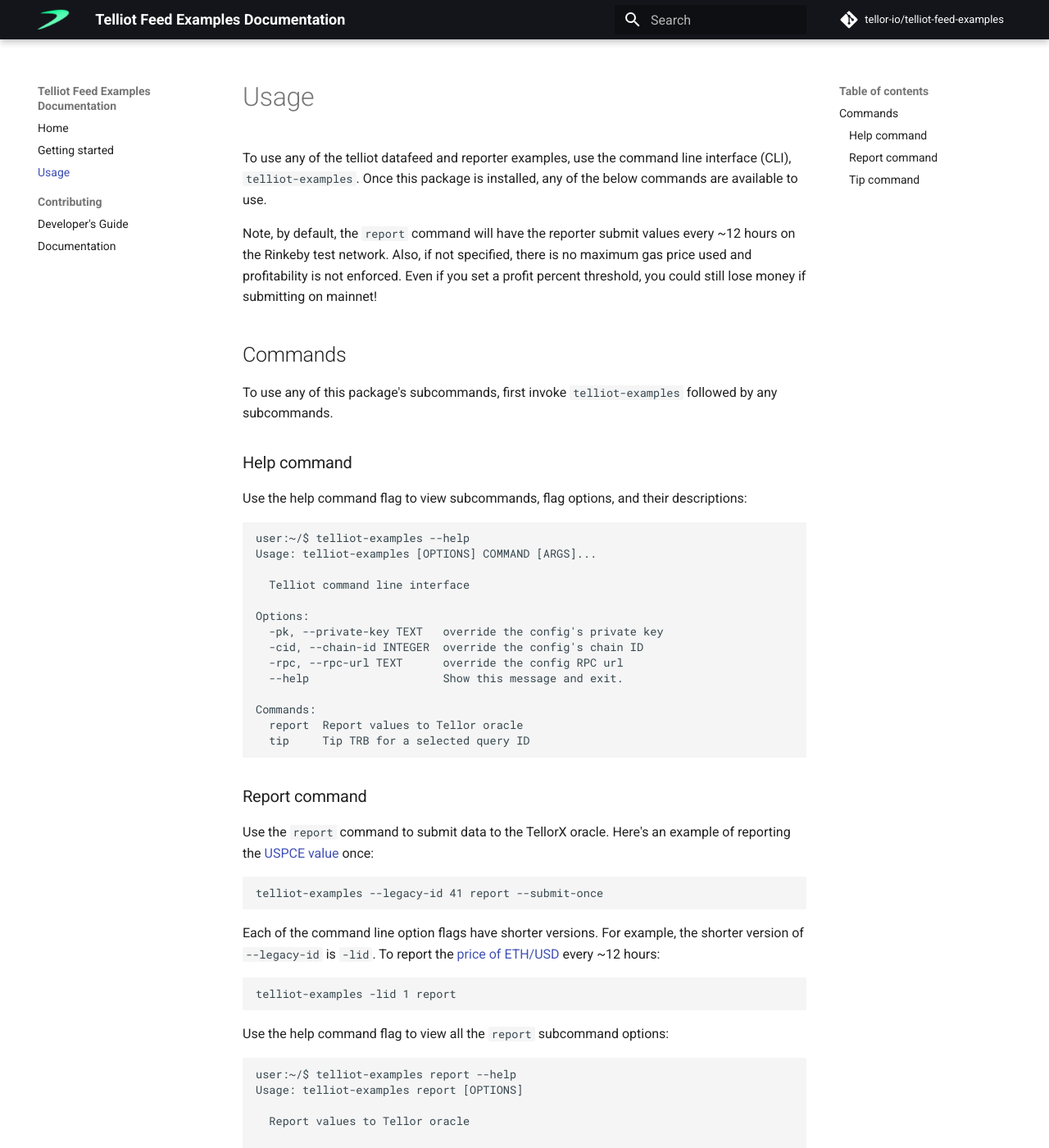
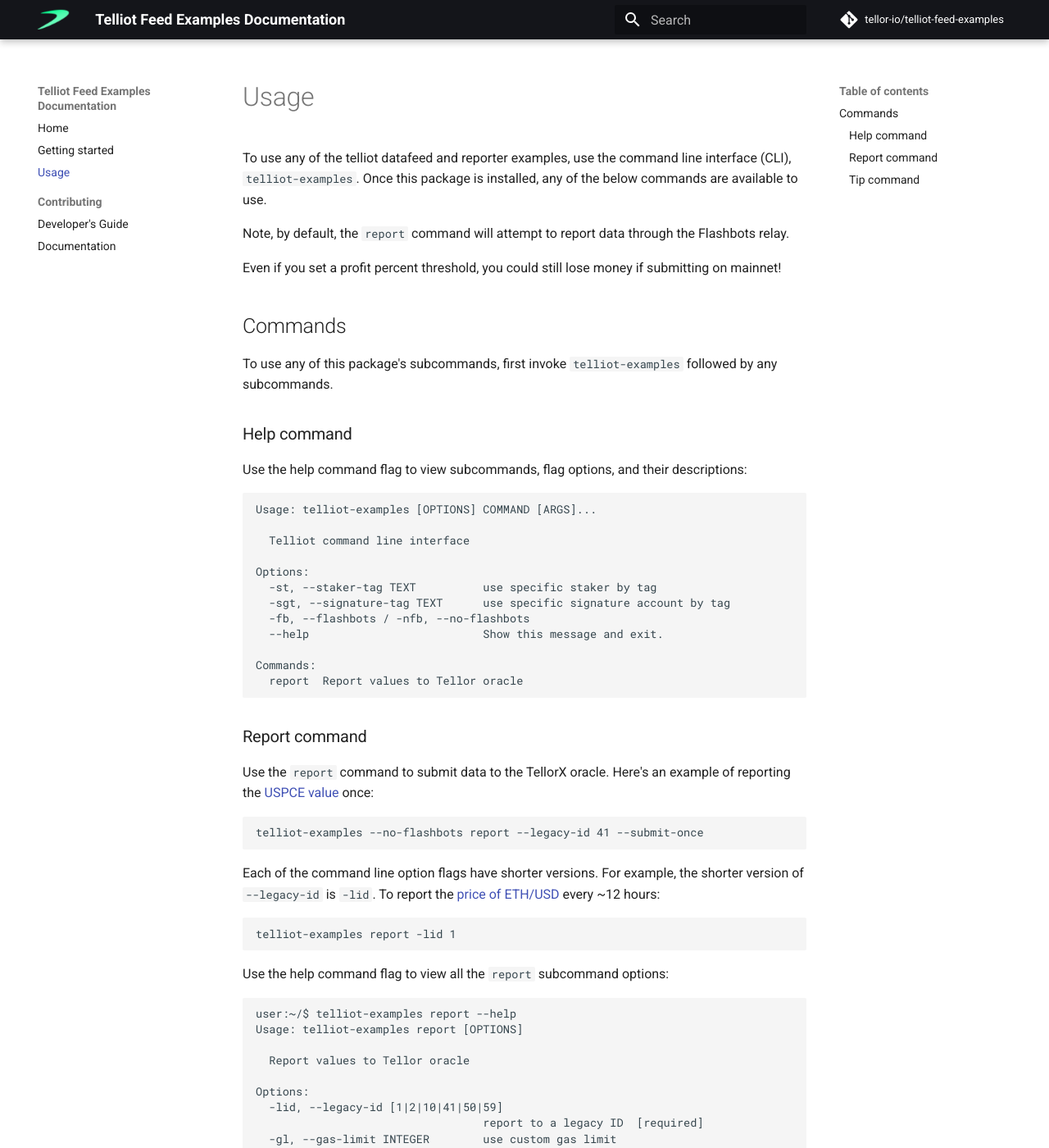
Before and after one commit to tellor-io/telliot-feeds, an MkDocs documentation site: the page built from docs/usage.md, in a window 1280 px wide and 1400 px high. Shown: the whole window at 82% size. Built offline with MkDocs 1.6.1 and Material for MkDocs 9.7.7, drawn with Linux system fonts in a browser that asks for light colours; comment, search, counter and statistics services are not loaded; some of the changed text lies outside the part shown.

Commit message:
small docs update

````diff
--- a/docs/usage.md
+++ b/docs/usage.md
@@ -2,7 +2,9 @@
 
 To use any of the telliot datafeed and reporter examples, use the command line interface (CLI), `telliot-examples`. Once this package is installed, any of the below commands are available to use.
 
-Note, by default, the `report` command will have the reporter submit values every ~12 hours on the Rinkeby test network. Also, if not specified, there is no maximum gas price used and profitability is not enforced. Even if you set a profit percent threshold, you could still lose money if submitting on mainnet!
+Note, by default, the `report` command will attempt to report data through the Flashbots relay.
+
+Even if you set a profit percent threshold, you could still lose money if submitting on mainnet!
 
 ## Commands
 
@@ -12,32 +14,30 @@
 
 Use the help command flag to view subcommands, flag options, and their descriptions:
 ```
-user:~/$ telliot-examples --help
 Usage: telliot-examples [OPTIONS] COMMAND [ARGS]...
 
   Telliot command line interface
 
 Options:
-  -pk, --private-key TEXT   override the config's private key
-  -cid, --chain-id INTEGER  override the config's chain ID
-  -rpc, --rpc-url TEXT      override the config RPC url
-  --help                    Show this message and exit.
+  -st, --staker-tag TEXT          use specific staker by tag
+  -sgt, --signature-tag TEXT      use specific signature account by tag
+  -fb, --flashbots / -nfb, --no-flashbots
+  --help                          Show this message and exit.
 
 Commands:
   report  Report values to Tellor oracle
-  tip     Tip TRB for a selected query ID
 ```
 
 ### Report command
 
 Use the `report` command to submit data to the TellorX oracle. Here's an example of reporting the [USPCE value](https://github.com/tellor-io/dataSpecs/blob/main/ids/LegacyRequest-41.md) once:
 ```
-telliot-examples --legacy-id 41 report --submit-once
+telliot-examples --no-flashbots report --legacy-id 41 --submit-once
 ```
 
 Each of the command line option flags have shorter versions. For example, the shorter version of `--legacy-id` is `-lid`. To report the [price of ETH/USD](https://github.com/tellor-io/dataSpecs/blob/main/ids/LegacyRequest-01.md) every ~12 hours:
 ```
-telliot-examples -lid 1 report
+telliot-examples report -lid 1
 ```
 
 Use the help command flag to view all the `report` subcommand options:
@@ -48,22 +48,25 @@
   Report values to Tellor oracle
 
 Options:
-  -lid, --legacy-id TEXT          report to a legacy ID  [required]
+  -lid, --legacy-id [1|2|10|41|50|59]
+                                  report to a legacy ID  [required]
   -gl, --gas-limit INTEGER        use custom gas limit
-  -mgp, --max-gas-price INTEGER   maximum gas price used by eth gas station
+  -mf, --max-fee INTEGER          use custom maxFeePerGas (gwei)
+  -pf, --priority-fee INTEGER     use custom maxPriorityFeePerGas (gwei)
+  -gp, --gas-price INTEGER        use custom legacy gasPrice (gwei)
+  -p, --profit TEXT               lower threshold (inclusive) for expected
+                                  percent profit
+  -tx, --tx-type INTEGER          choose transaction type (0 for legacy txs, 2
+                                  for EIP-1559)
   -gps, --gas-price-speed [safeLow|average|fast|fastest]
                                   gas price speed for eth gas station API
-  -gp, --gas-price INTEGER        use custom gas price (overrides eth gas
-                                  station estimate)
-  -p, --profit FLOAT              lower threshold (inclusive) for expected
-                                  percent profit
   --submit-once / --submit-continuous
   --help                          Show this message and exit.
 ```
 
-Here's an exampels of reporting once with a maximum gas price (gwei) of 250, and an expected profit percentage greater than or equal to 2%:
+Here's an exampels of reporting once with an expected profit percentage greater than or equal to 2%:
 ```
-telliot-examples -lid 50 report -mgp 250 -p 2
+telliot-examples report --submit-once -lid 50 -p 2
 ```
 
 ### Tip command
````
Also changed, not shown: README.md (+2 -2 lines), 2 other files.
